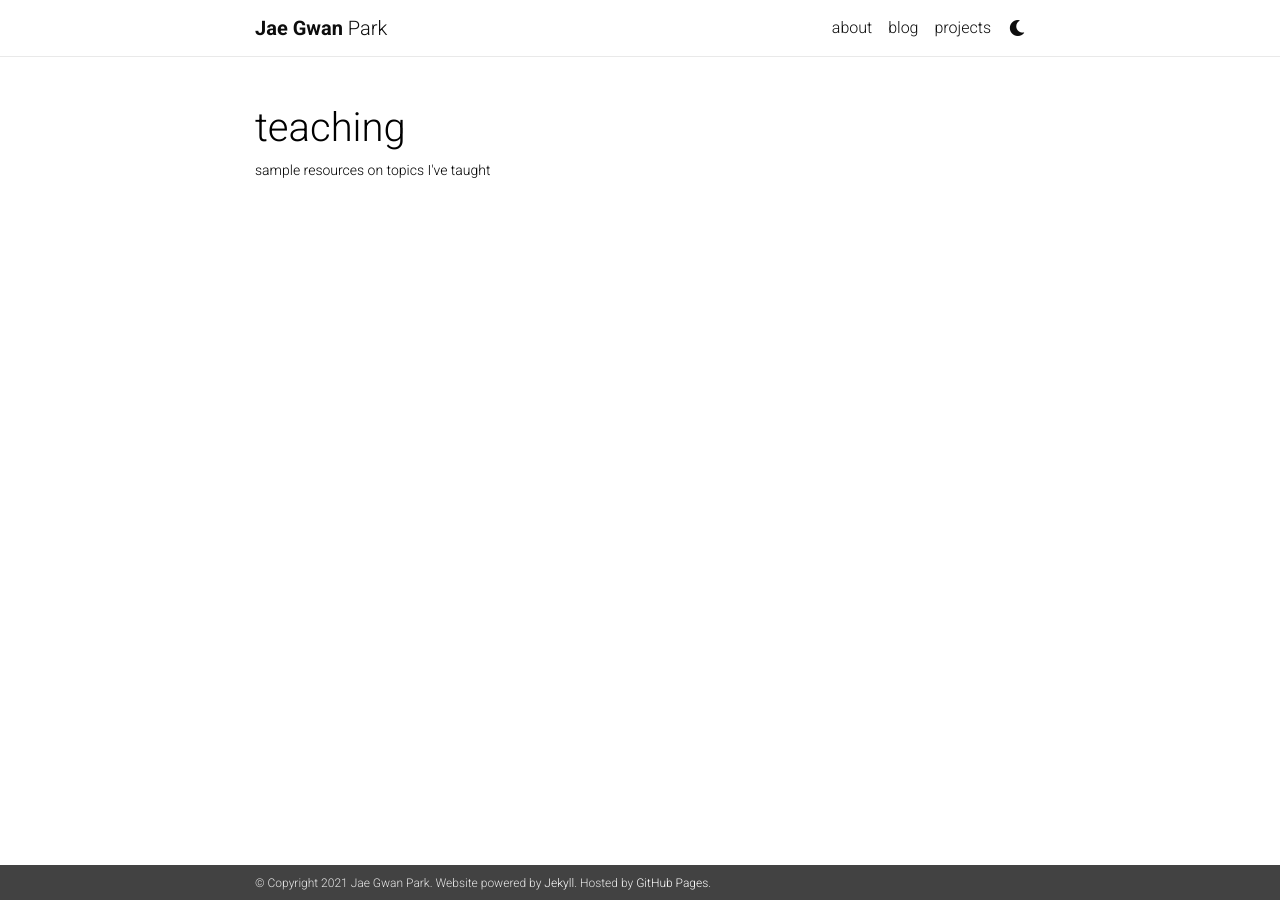
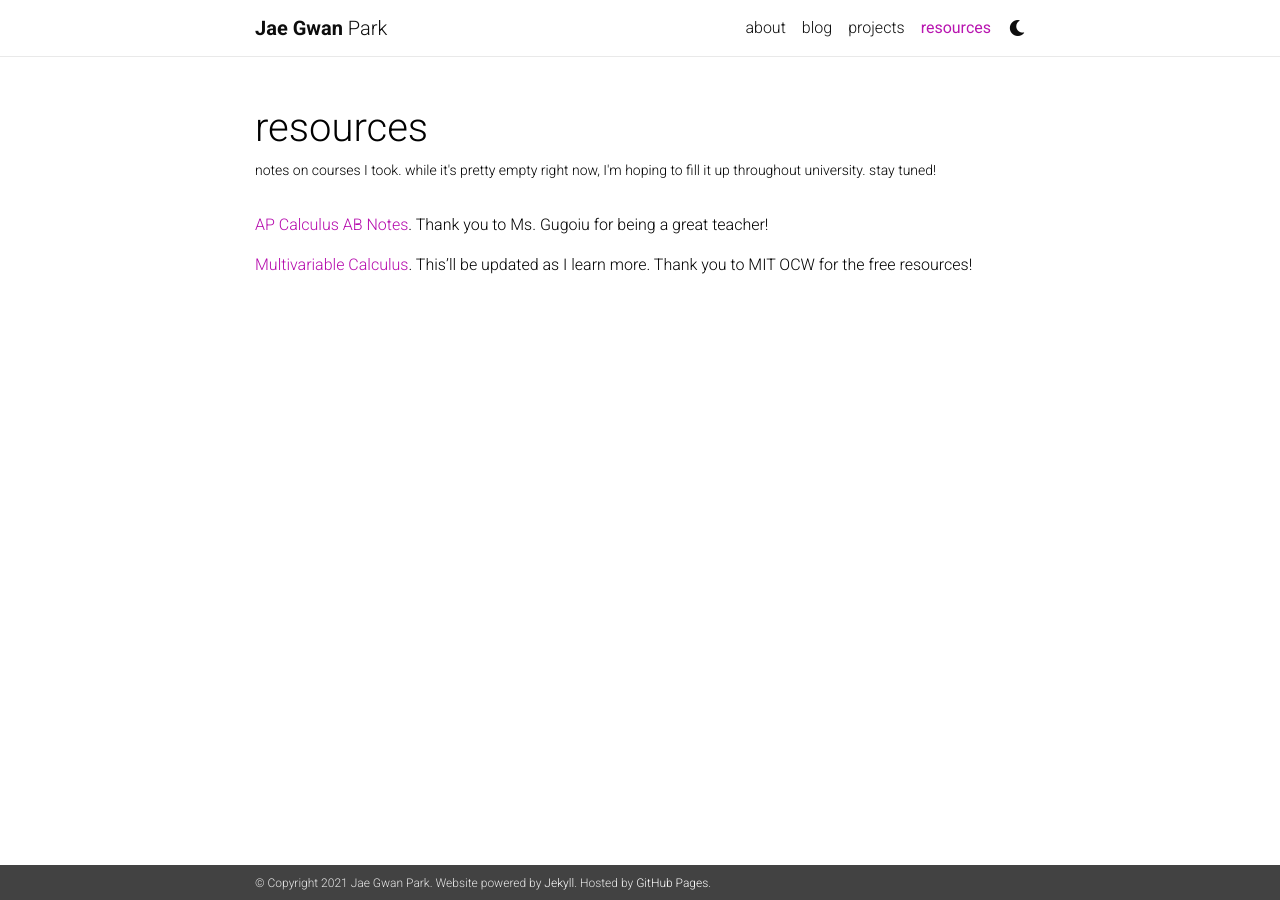
Before and after one commit to jaegpark/profile, a Jekyll site: the page built from _pages/teaching.md, in a window 1280 px wide. Built offline with Jekyll 4.4.1, drawn with Linux system fonts in a browser that asks for light colours; nearby versions of some CDN libraries; a style sheet for code colours, icons or effects is not loaded.

Commit message:
create teaching/note page for resources

```diff
--- a/_pages/teaching.md
+++ b/_pages/teaching.md
@@ -1,7 +1,12 @@
 ---
 layout: page
-permalink: /teaching/
-title: teaching
-description: sample resources on topics I've taught
-nav: false
+permalink: /resources/
+title: resources
+description: notes on courses I took. while it's pretty empty right now, I'm hoping to fill it up throughout university. stay tuned!
+nav: true
 ---
+
+[AP Calculus AB Notes](https://drive.google.com/file/d/1qHp5X-AsoZY9sCp6yC8SmtgvA7iIv4db/view?usp=sharing ){:target="_blank"}. Thank you to Ms. Gugoiu for being a great teacher!
+
+
+[Multivariable Calculus](https://drive.google.com/file/d/1LYZYijC-LyNI3K_UhSv6Y4eANYJptGqk/view?usp=sharing ){:target="_blank"}. This'll be updated as I learn more. Thank you to MIT OCW for the free resources!
```
